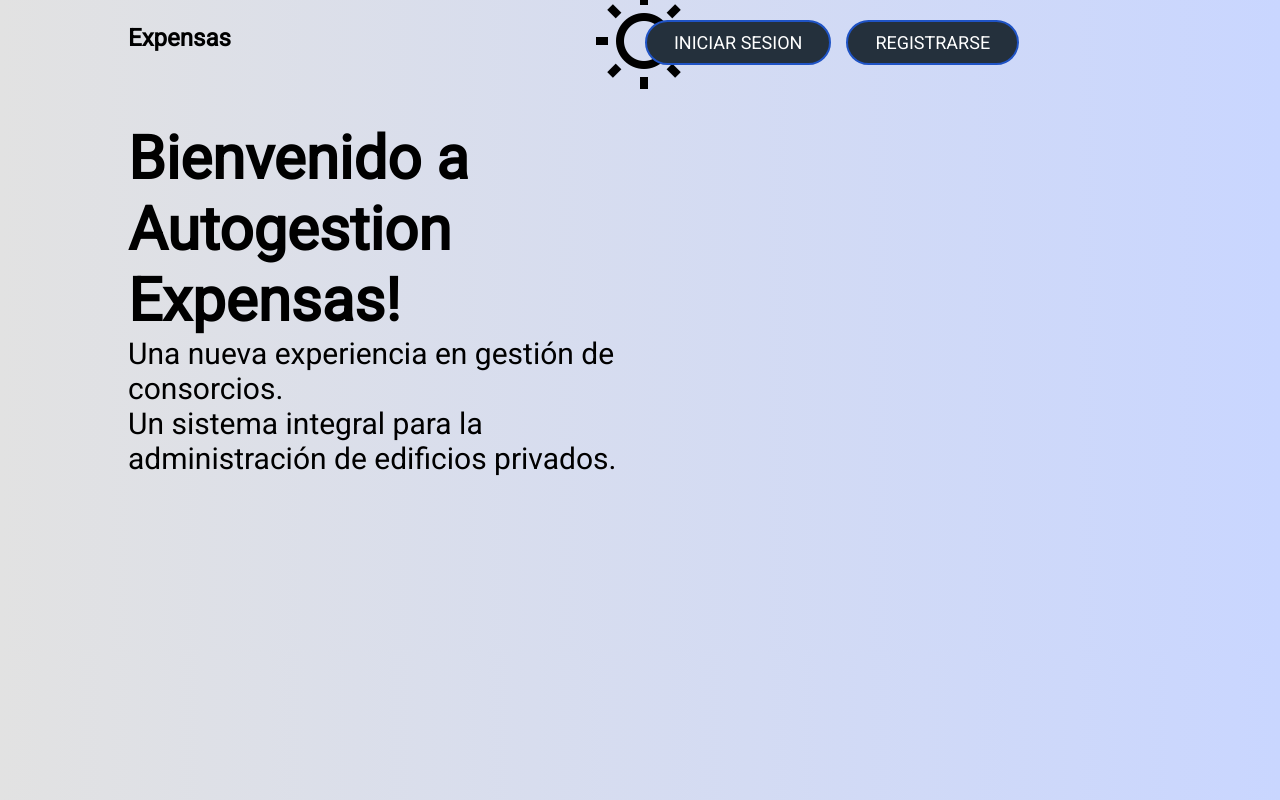
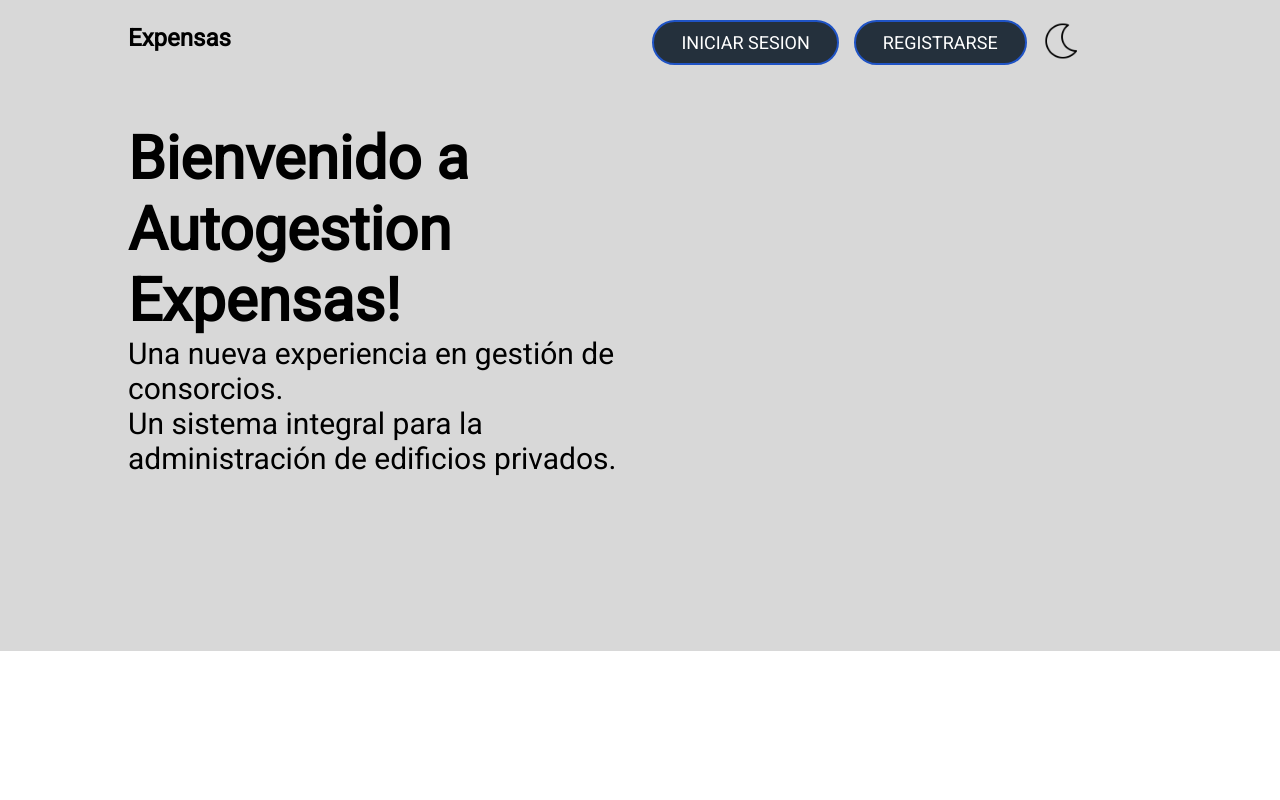
Before and after one commit to matzon1/tpi-integrador-lab3, a React (Create React App) app in the folder expensas-tpi/: page /login in a window 1280 px wide. Built offline with nearby package versions, Linux system fonts and the light colour scheme.

Commit message:
dark mode ready

```diff
--- a/expensas-tpi/src/components/main/Container.css
+++ b/expensas-tpi/src/components/main/Container.css
@@ -1,5 +1,9 @@
 .Container-dark{
     background-color: #000;
+}
+
+.Container-dark {
+    color: white;
 }
 
 .Container-light{
--- a/expensas-tpi/src/components/main/Lightswitch.css
+++ b/expensas-tpi/src/components/main/Lightswitch.css
@@ -1,4 +1,4 @@
-.Lightswitch{
-    width: 10%;
-
+.Lightswitch img {
+  width: 40px;
+  margin-right: 15%;
 }
--- a/expensas-tpi/src/components/main/Lightswitch.js
+++ b/expensas-tpi/src/components/main/Lightswitch.js
@@ -1,7 +1,7 @@
 import React, { useContext } from 'react'
 import { DarkModeContext } from '../context/DarkModeContext'
 import luna from '../../images/luna.png'
-import sol from '../../images/sol.png'
+import sol from '../../images/sol-blanco.png'
 import './Lightswitch.css'
 
 function Lightswitch() {
@@ -11,7 +11,7 @@ function Lightswitch() {
   }
   return (
     <div className='Lightswitch'><img src={darkMode ?
-        luna : sol} alt="Darkmode off" onClick={handleDarkMode} />
+        sol : luna } alt="Darkmode off" onClick={handleDarkMode} />
     </div>
   )
 }
--- a/expensas-tpi/src/components/main/Main.css
+++ b/expensas-tpi/src/components/main/Main.css
@@ -1,6 +1,6 @@
 body{
-    background: -webkit-linear-gradient(to right, #E2E2E2, #C9D6FF);  /* Chrome 10-25, Safari 5.1-6 */
-    background: linear-gradient(to right, #E2E2E2, #C9D6FF); /* W3C, IE 10+/ Edge, Firefox 16+, Chrome 26+, Opera 12+, Safari 7+ */
+/*     background: -webkit-linear-gradient(to right, #E2E2E2, #C9D6FF);
+    background: linear-gradient(to right, #E2E2E2, #C9D6FF);  */
 }
 
 
@@ -9,9 +9,9 @@ body{
     display: flex;
     justify-content: center;
     align-items: center;
-    background: #C9D6FF;  /* fallback for old browsers */
-    background: -webkit-linear-gradient(to right, #E2E2E2, #C9D6FF);  /* Chrome 10-25, Safari 5.1-6 */
-    background: linear-gradient(to right, #E2E2E2, #C9D6FF); /* W3C, IE 10+/ Edge, Firefox 16+, Chrome 26+, Opera 12+, Safari 7+ */
+/*     background: #C9D6FF;
+    background: -webkit-linear-gradient(to right, #E2E2E2, #C9D6FF);
+    background: linear-gradient(to right, #E2E2E2, #C9D6FF); */
     height: 45vw;
 }
 
--- a/expensas-tpi/src/components/main/Nav.css
+++ b/expensas-tpi/src/components/main/Nav.css
@@ -13,11 +13,11 @@
   height: 75px;
   width: 100vw;
   align-items: center;
-/*   border-bottom: 1px solid black; */
-  background: #C9D6FF;  /* fallback for old browsers */
-background: -webkit-linear-gradient(to right, #E2E2E2, #C9D6FF);  /* Chrome 10-25, Safari 5.1-6 */
-background: linear-gradient(to right, #E2E2E2, #C9D6FF); /* W3C, IE 10+/ Edge, Firefox 16+, Chrome 26+, Opera 12+, Safari 7+ */
-
+/* border-bottom: 1px solid black;
+  background: #C9D6FF;  fallback for old browsers
+background: -webkit-linear-gradient(to right, #E2E2E2, #C9D6FF);  Chrome 10-25, Safari 5.1-6
+background: linear-gradient(to right, #E2E2E2, #C9D6FF); W3C, IE 10+/ Edge, Firefox 16+, Chrome 26+, Opera 12+, Safari 7+
+ */
 }
 
 .nav-bar h1 {
--- a/expensas-tpi/src/components/main/Nav.js
+++ b/expensas-tpi/src/components/main/Nav.js
@@ -9,9 +9,9 @@ const Nav = () => {
         <h1>Expensas</h1>
 
         <div className="buttons">
-        <Lightswitch />
           <button>INICIAR SESION</button>
           <button>REGISTRARSE</button>
+        <Lightswitch />
         </div>
       </nav>
     </div>
```
Also changed, not shown: expensas-tpi/src/images/sol-blanco.png (added).
